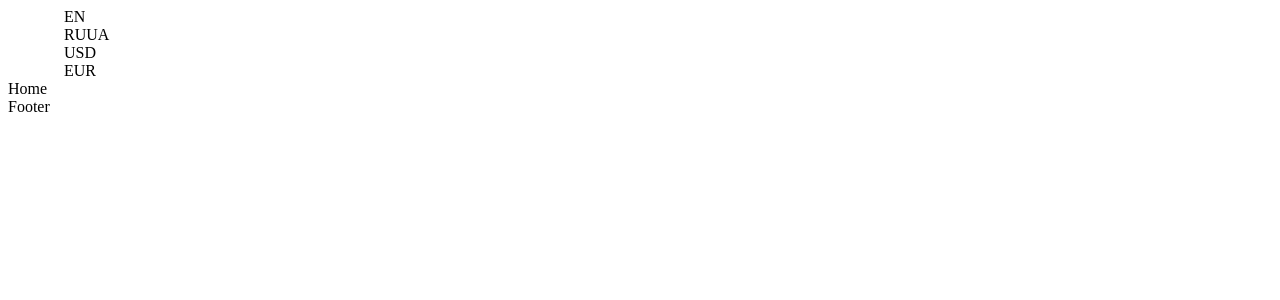
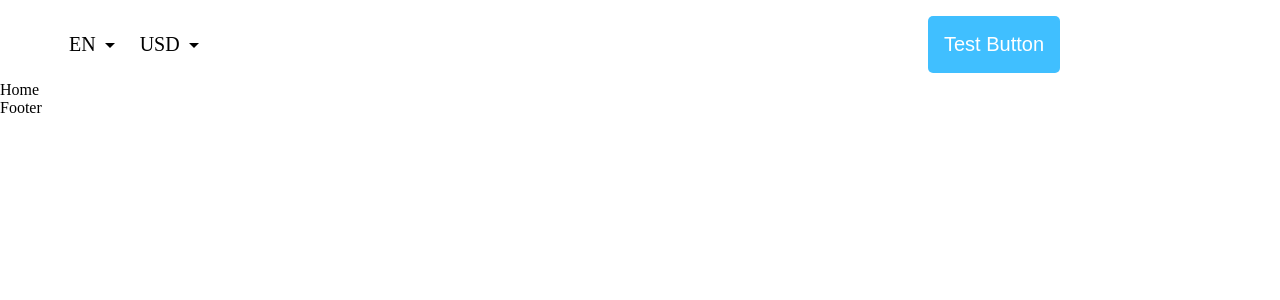
Before and after one commit to Remonone/Clothes-Store-Fullstack, a React (Create React App) app in the folder client/: page / in a window 1280 px wide. Shown: the top 300 px of the page. Built offline with nearby package versions, Linux system fonts and the light colour scheme.

Commit message:
Add components and color palette

```diff
--- a/client/package.json
+++ b/client/package.json
@@ -5,6 +5,7 @@
   "dependencies": {
     "@emotion/react": "^11.10.5",
     "@emotion/styled": "^11.10.5",
+    "@mui/icons-material": "^5.10.16",
     "@mui/material": "^5.10.17",
     "@reduxjs/toolkit": "^1.8.5",
     "@testing-library/jest-dom": "^5.16.5",
--- /dev/null
+++ b/client/src/App.scss
@@ -0,0 +1,13 @@
+*{
+    padding: 0;
+    margin: 0;
+    box-sizing: border-box;
+}
+
+p, span{
+    font-size: 20px;
+}
+
+body{
+
+}
--- a/client/src/App.tsx
+++ b/client/src/App.tsx
@@ -1,6 +1,7 @@
 import { createBrowserRouter, RouterProvider } from "react-router-dom";
 import Home from "./pages/Home/Home";
 import Page from "./pages/static/Page";
+import './App.scss'
 
 function App() {
   const router = createBrowserRouter([
--- /dev/null
+++ b/client/src/components/Button/Button.scss
@@ -0,0 +1,45 @@
+@import '../../utils/colors.scss';
+
+.btn{
+    background: transparent;
+    border: 0px;
+    padding: 17px 1rem;
+    &-filled{
+        position: relative;
+        border-radius: 5px;
+        overflow: hidden;
+        cursor: pointer;
+        font-size: 20px;
+        color: white;
+        &:before{
+            background: $primary;
+            width: 100%;
+            height: 100%;
+            position: absolute;
+            top: 0;
+            left: 0;
+            content: '';
+            z-index: -9;
+        }
+        &:after {
+            background: #fff;
+            content: "";
+            height: 155px;
+            left: -75px;
+            opacity: .2;
+            position: absolute;
+            top: -50px;
+            transform: rotate(35deg);
+            transition: all 550ms cubic-bezier(0.19, 1, 0.22, 1);
+            width: 50px;
+            z-index: -8;
+        }
+        &:hover{
+            &:after {
+                left: 120%;
+                transition: all 550ms cubic-bezier(0.19, 1, 0.22, 1);
+              }
+        }
+    }
+
+}
--- /dev/null
+++ b/client/src/components/Button/Button.tsx
@@ -0,0 +1,18 @@
+import React, { forwardRef } from 'react'
+
+import './Button.scss'
+
+interface IButton{
+    children?: any
+    variant: "filled" | "empty"
+    disable?: boolean
+    onClick?: CallableFunction
+}
+
+const Button = forwardRef<HTMLButtonElement, IButton>(({children, variant, onClick, disable}: IButton, ref) => {
+  return (
+    <button ref={ref} disabled={disable} onClick={() =>onClick && onClick()} className={`btn btn-${variant}`}>{children}</button>
+  )
+})
+
+export default Button
--- a/client/src/components/Header/Header.tsx
+++ b/client/src/components/Header/Header.tsx
@@ -2,6 +2,7 @@ import { Container, Grid } from '@mui/material'
 import React from 'react'
 import { useAppDispatch } from '../../redux/hooks'
 import { switchLanguage } from '../../redux/reducers/SettingsReducer'
+import Button from '../Button/Button'
 import Select from '../Select/Select'
 
 const Header = () => {
@@ -13,12 +14,13 @@ const Header = () => {
       <div className="header">
         <div className="header-upper">
           <Container>
-            <Grid>
-              <Grid item md={1}>
+            <Grid container pt={2} pb={1} display='flex' alignItems='center' justifyContent='space-between'>
+              <Grid item md={2} display='flex' justifyContent='flex-start' gap={1} alignItems={'flex-start'}>
                 <Select values={['EN', 'RU', 'UA']} onChangeAction={changeLanguage}/>
+                <Select values={['USD', 'EUR']} onChangeAction={changeCurrency}/>
               </Grid>
               <Grid item md={3}>
-                <Select values={['USD', 'EUR']} onChangeAction={changeCurrency}/>
+                <Button variant='filled'>Test Button</Button>
               </Grid>
             </Grid>
           </Container>
--- a/client/src/components/Select/Select.scss
+++ b/client/src/components/Select/Select.scss
@@ -0,0 +1,43 @@
+.select{
+    position: relative;
+    .MuiSvgIcon-root{
+        transition: .3s;
+    }
+    &:hover{
+        .MuiSvgIcon-root{
+            transform: rotate(180deg);
+        }
+        .select-hidden{
+            visibility: visible;
+            opacity: 1;
+            transform: scaleY(1);
+        }
+    }
+    &-visible{
+        display: flex;
+        gap: 2px;
+        align-items: center;
+        padding: 0 5px;
+    }
+    &-hidden{
+        display: flex;
+        flex-direction: column;
+        gap: 10px;
+        position: absolute;
+        top: 100%;
+        left: 0;
+        background: white;
+        padding: 10px 20px;
+        box-shadow: 1px 1px 5px 1px rgba(0, 0, 0, .2);
+        border-radius: 5px;
+        visibility: hidden;
+        opacity: 0;
+        transition: .3s;
+        overflow: hidden;
+        transform: scaleY(0);
+        transform-origin: top;
+        span{
+            cursor: pointer;
+        }
+    }
+}
--- a/client/src/components/Select/Select.tsx
+++ b/client/src/components/Select/Select.tsx
@@ -1,4 +1,7 @@
 import React, { useEffect, useState } from 'react'
+import ArrowDropDownOutlinedIcon from '@mui/icons-material/ArrowDropDownOutlined'
+
+import "./Select.scss"
 
 const Select = (props: {label?: string, values: string[], onChangeAction: CallableFunction }) => {
     const [value, setValue] = useState(props.label ? '' : props.values[0])
@@ -9,10 +12,12 @@ const Select = (props: {label?: string, values: string[], onChangeAction: Callab
         props.onChangeAction(value)
     }, [value, props])
   return (
-    <div>
+    <div className='select'>
         <div className="select-visible">{
             props.label ? (<span>{props.label}</span>) : (<span>{value}</span>)
-        }</div>
+        }
+        <ArrowDropDownOutlinedIcon/>
+        </div>
         <div className="select-hidden">
             {props.values.map(item => {
                 if(item === value) return (<></>)
--- /dev/null
+++ b/client/src/utils/colors.scss
@@ -0,0 +1,6 @@
+$primary: #40BFFF;
+$text: #22262A;
+$text-light: #9098B1;
+$text-dark: #223263;
+$secondary: #FB7181;
+$background: white;
```
